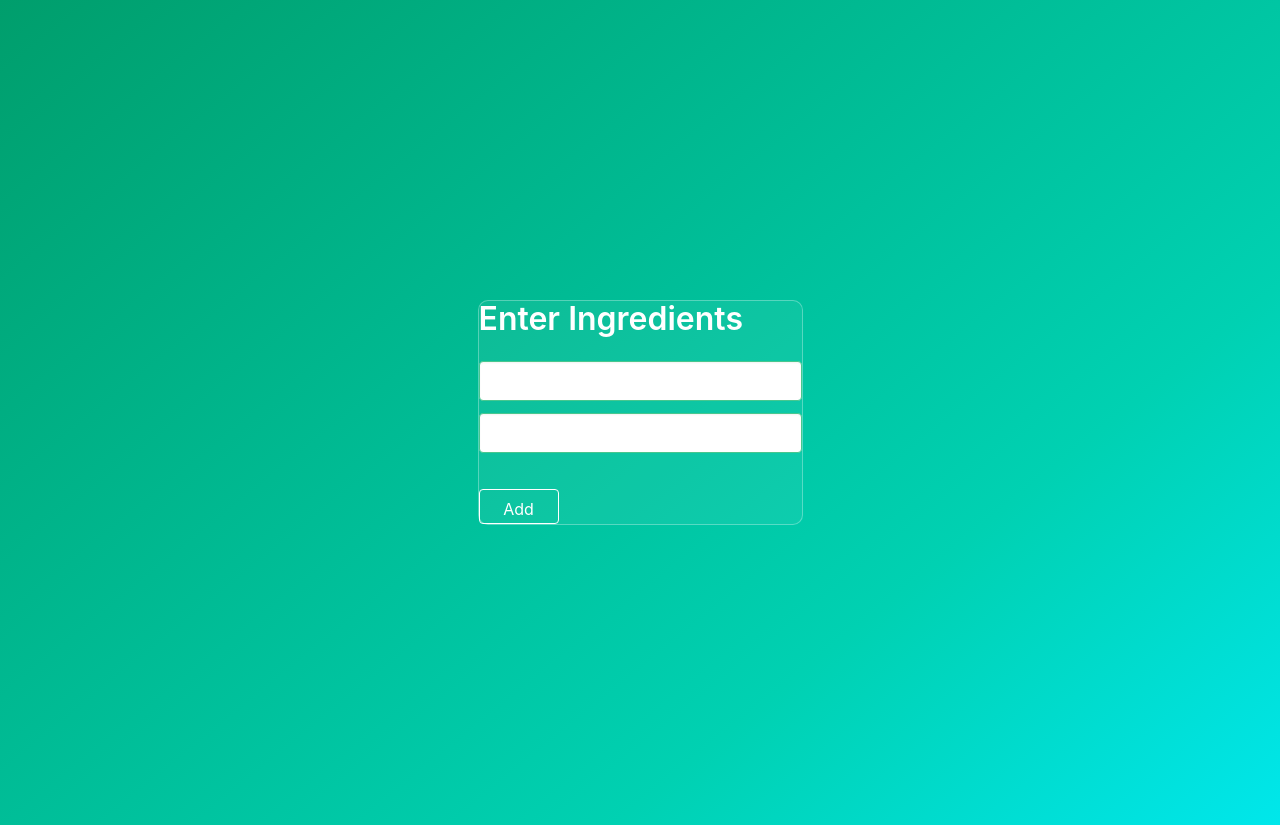
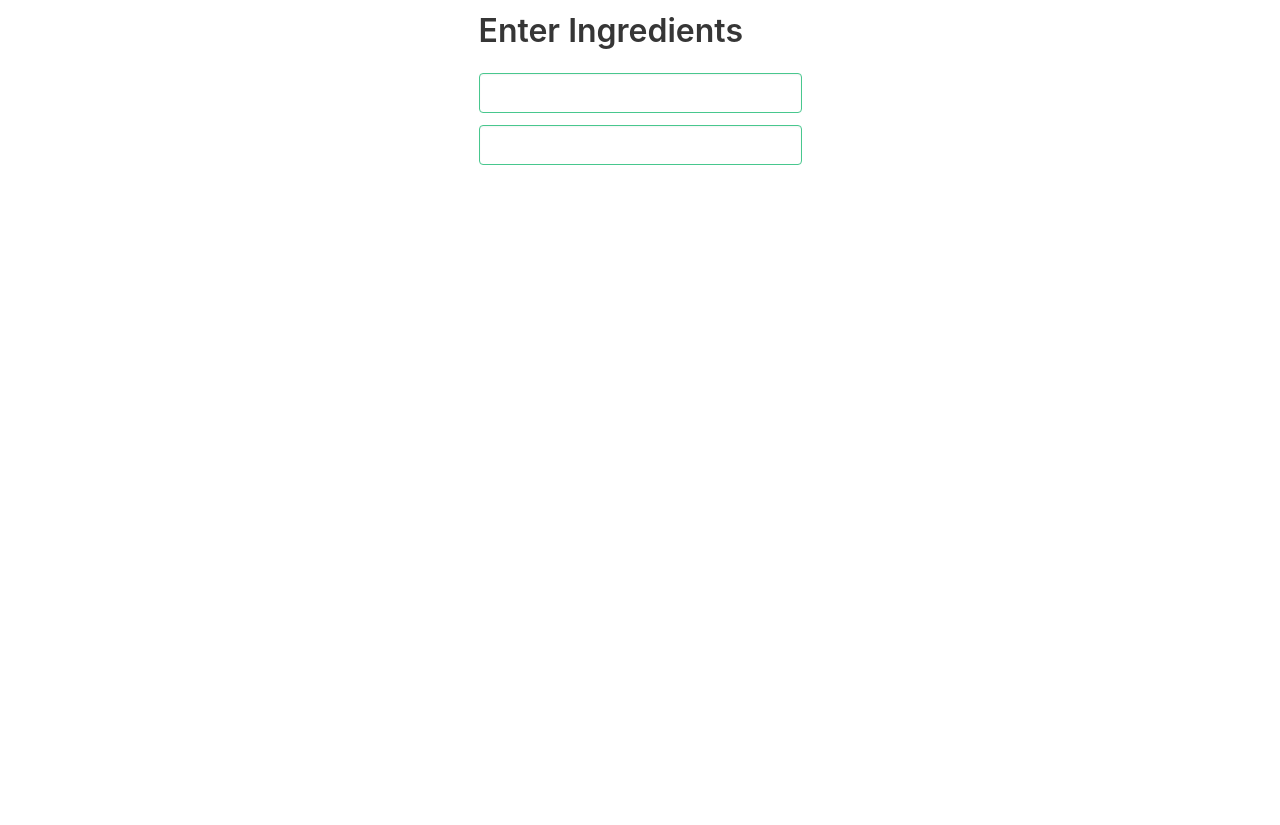
Before and after one commit to Aviraj55/HACKUCI2020, a Flask app: page / in a window 1280 px wide. After the commit the page ends 165 px from the top, so only its background shows below. Run offline with Flask 2, Linux system fonts and the light colour scheme; some libraries are stand-ins or nearby versions.

Commit message:
Update home.html

```diff
--- a/app/templates/home.html
+++ b/app/templates/home.html
@@ -1,8 +1,8 @@
 {% extends "base.html" %}
 {% block body %}
 <!-- {% include "navbar.html" %} -->
-<section class="hero is-primary is-bold is-large">
-  <div class="hero-body">
+<section class="">
+  <div class="">
     <div class="column is-auto">
       <form method="POST" action="" id="signup-box" class="signup-box">
         <formset>
```
